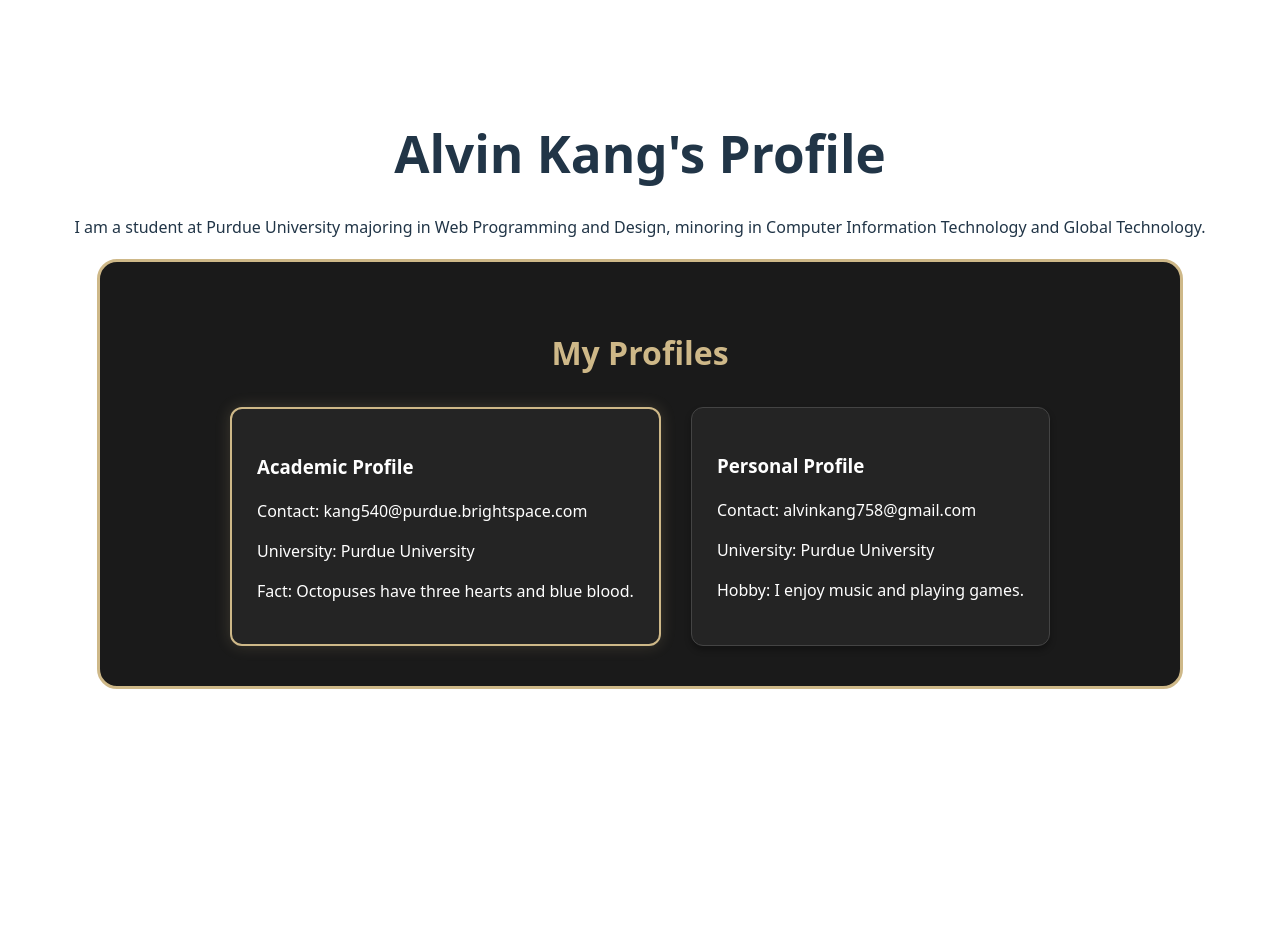
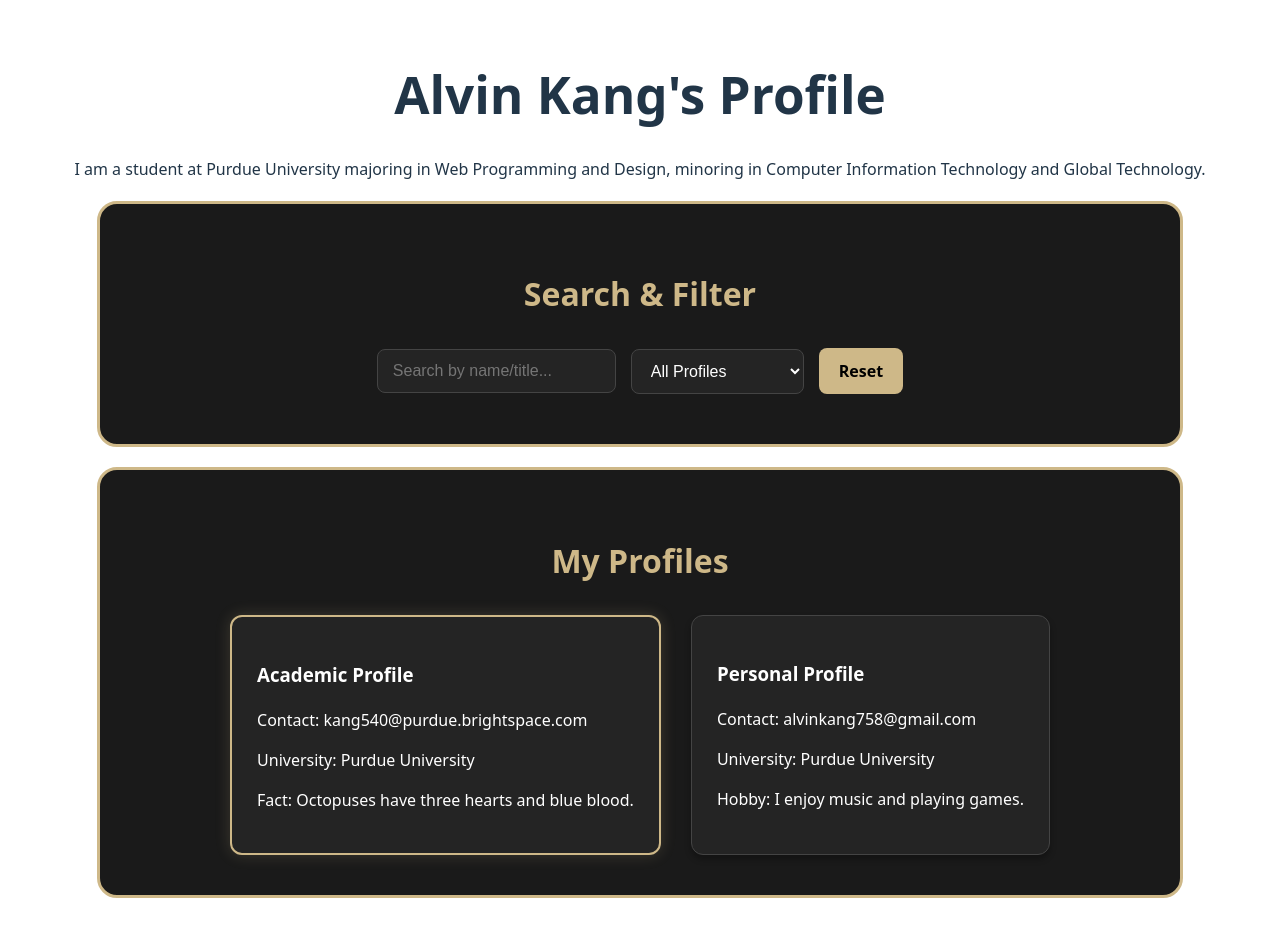
Before and after one commit to akang05/Profile-App, a React (Vite) app: page / in a window 1280 px wide. Shown: the top 936 px of the page. Before the commit the page ends 800 px from the top, so only its background shows below. Built offline with nearby package versions, Linux system fonts and the light colour scheme.

Commit message:
Lab 5: added interactive style and filtering

```diff
--- a/src/App.css
+++ b/src/App.css
@@ -45,3 +45,50 @@
   border: 2px solid #ceb888;
   box-shadow: 0 0 15px rgba(206, 184, 136, 0.2);
 }
+
+/* Styling for Lab 5 Interactive Controls */
+.controls-wrapper {
+  display: flex;
+  gap: 15px;
+  justify-content: center;
+  align-items: center;
+  flex-wrap: wrap;
+  margin-bottom: 10px;
+}
+
+.search-input, .filter-dropdown {
+  padding: 12px 15px;
+  border-radius: 8px;
+  border: 1px solid #444;
+  background-color: #242424;
+  color: #ffffff;
+  font-size: 1rem;
+  outline: none;
+  transition: border-color 0.3s;
+}
+
+.search-input:focus, .filter-dropdown:focus {
+  border-color: #ceb888; /* Glow gold when typing */
+}
+
+.reset-button {
+  background-color: #ceb888; /* Purdue Gold */
+  color: #000000;
+  padding: 12px 20px;
+  border-radius: 8px;
+  border: none;
+  font-weight: bold;
+  cursor: pointer;
+  transition: background-color 0.2s;
+}
+
+.reset-button:hover {
+  background-color: #e2d1a8; /* Lighter gold on hover */
+}
+
+/* Message shown when no results are found */
+.no-results {
+  color: #ceb888;
+  font-style: italic;
+  margin-top: 20px;
+}
--- a/src/App.jsx
+++ b/src/App.jsx
@@ -1,4 +1,4 @@
-// src/App.jsx
+import { useState } from 'react'; // MUST ADD THIS
 import Header from './components/Header';
 import Introduction from './components/Introduction';
 import Card from './components/Card';
@@ -6,7 +6,10 @@ import Section from './components/Section';
 import './App.css';
 
 function App() {
-  // Array of card data (at least 2)
+  // 1. Setup State for inputs
+  const [searchTerm, setSearchTerm] = useState("");
+  const [selectedTitle, setSelectedTitle] = useState("");
+
   const profiles = [
     {
       id: 1,
@@ -26,16 +29,54 @@ function App() {
     }
   ];
 
+  // 2. Filter Logic: This happens every time a user types or clicks
+  const filteredProfiles = profiles.filter((profile) => {
+    const matchesSearch = profile.title.toLowerCase().includes(searchTerm.toLowerCase());
+    const matchesDropdown = selectedTitle === "" || profile.title === selectedTitle;
+    return matchesSearch && matchesDropdown;
+  });
+
+  // 3. Reset Function
+  const handleReset = () => {
+    setSearchTerm("");
+    setSelectedTitle("");
+  };
+
   return (
     <div className="App">
       <Header />
       <Introduction />
 
-      {/* Section wrapper component */}
+      {/* NEW SECTION FOR LAB 5 CONTROLS */}
+      <Section title="Search & Filter">
+        <div className="controls-wrapper">
+          <input
+            type="text"
+            placeholder="Search by name/title..."
+            value={searchTerm}
+            onChange={(e) => setSearchTerm(e.target.value)}
+            className="search-input"
+          />
+
+          <select
+            value={selectedTitle}
+            onChange={(e) => setSelectedTitle(e.target.value)}
+            className="filter-dropdown"
+          >
+            <option value="">All Profiles</option>
+            <option value="Academic Profile">Academic Profile</option>
+            <option value="Personal Profile">Personal Profile</option>
+          </select>
+
+          <button onClick={handleReset} className="reset-button">Reset</button>
+        </div>
+      </Section>
+
       <Section title="My Profiles">
         <div className="card-wrapper">
-          {/* Render cards using .map() */}
-          {profiles.map((profile) => (
+          {/* 4. Map through FILTERED profiles instead of the original array */}
+          {filteredProfiles.length > 0 ? (
+            filteredProfiles.map((profile) => (
               <Card
                 key={profile.id}
                 title={profile.title}
@@ -44,7 +85,10 @@ function App() {
                 extraInfo={profile.extraInfo}
                 isFeatured={profile.isFeatured}
               />
-          ))}
+            ))
+          ) : (
+            <p style={{color: "white"}}>No profiles match your search.</p>
+          )}
         </div>
       </Section>
     </div>
```
Lines whose indentation alone changed are shown as unchanged.
